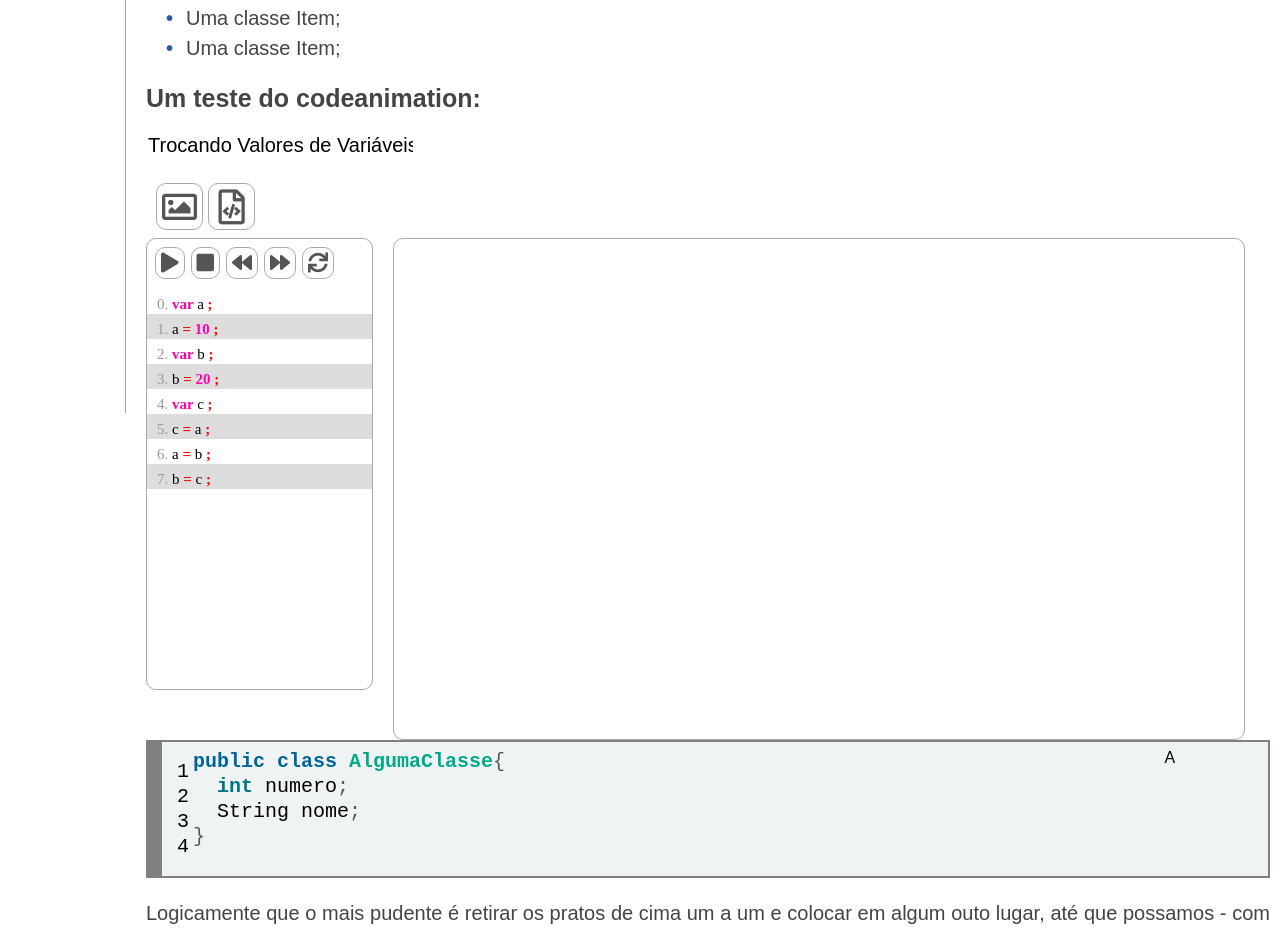
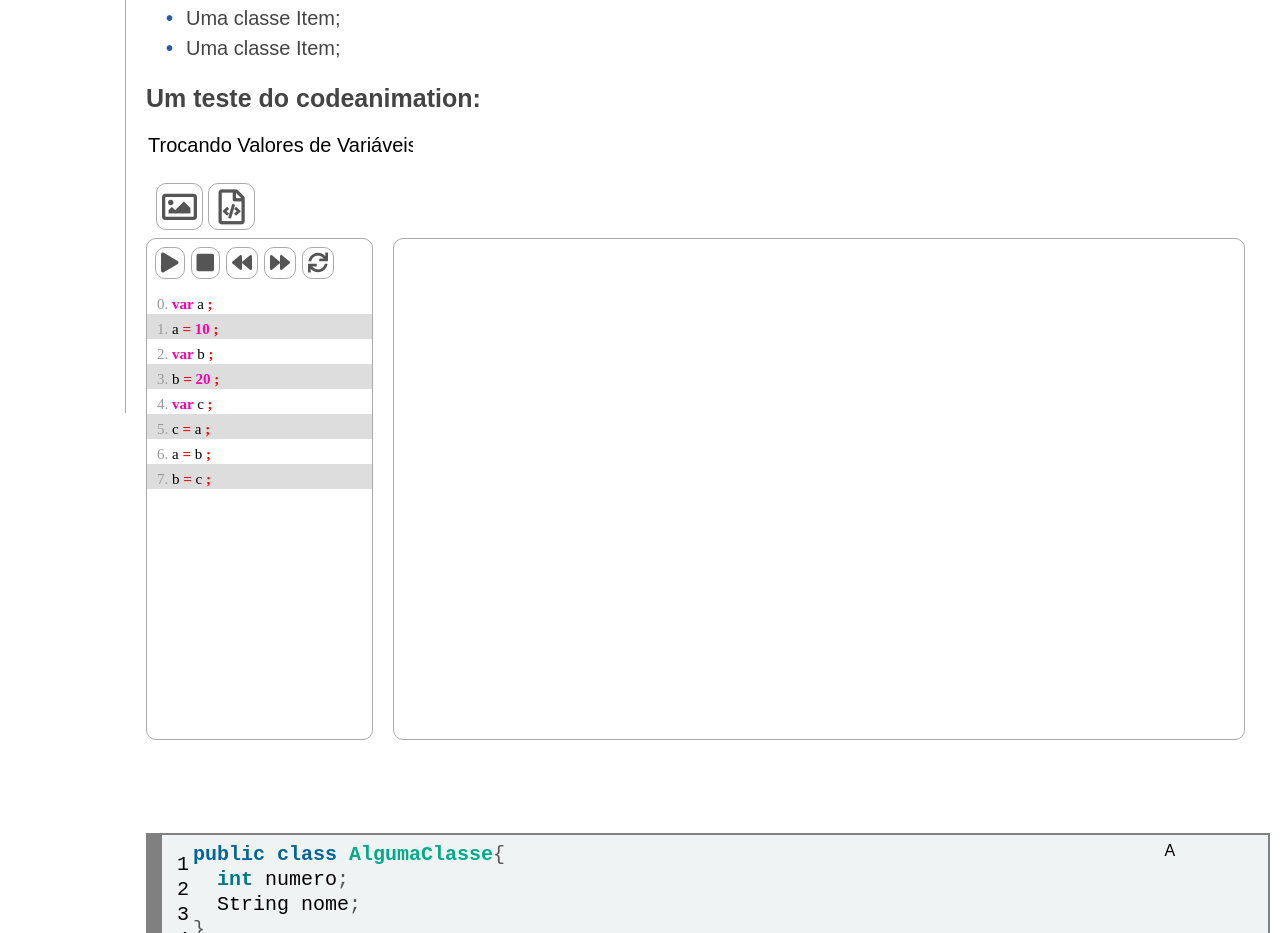
Before and after one commit to LuisAraujo/Estrutura-de-Dados-em-Java, a plain HTML site: page Pilha/index.html in a window 1280 px wide. Shown: the part 447-1380 px from the top of the page. Drawn offline with Linux system fonts and the light colour scheme.

Commit message:
update codeanimation

```diff
--- a/code-animation/Resource/style/style.css
+++ b/code-animation/Resource/style/style.css
@@ -2,11 +2,13 @@
 body{
 	font-family: Arial;
 }
+
 .code-animation-container{
 	width:100%;
 	display: block;
+	margin-bottom: 100px;
+}
 
-}
 .canvas{
 	border: solid 1px #aaa;
 	border-radius: 10px;
@@ -18,7 +20,6 @@ body{
 	border: solid 1px #aaa;
 	border-radius: 10px;
 	width: 20%;
-	height: 90%;
 	float:left;
 	overflow-y: scroll;
 }
@@ -51,8 +52,9 @@ body{
 
 .container-menu{
 	width: 100%;
-	height: 10%;
+	height: 40px;
 	padding: 5px;
+	margin-bottom: 10px;
 }
 
 
@@ -150,8 +152,5 @@ body{
 }
 
 .viwer-animation-code{
-	height: 500px;
 	width:100%;
-	margin-bottom: 100px;
-
 }
--- a/code-animation/codeanimation.js
+++ b/code-animation/codeanimation.js
@@ -1,19 +1,19 @@
 createCanvas = function(parent, id, w, h){
-		h = h!=undefined?h:300;
-		w = w!=undefined?w:700;
+		h = h!=undefined?parseInt(h):300;
+		w = w!=undefined?parseInt(w):700;
 
-		var element = '<div class="viwer-animation-code"><div class="title">';
+		var element = '<div class="viwer-animation-code" style="height:'+(h+100)+'"><div class="title">';
 
 		element += '<input id="titleproject'+id+'" type="text" value="Untitle"></input></div>'
 
-		element += '<div class="container-menu">'
+		element += '<div class="container-menu" >'
 
 		element += '<div title="exportar como img" class="bt"><i class="far fa-image"></i></div>'
 
 		element += '<div title="exportar codigo" class="bt"><i class="far fa-file-code"></i></div></div>'
 
 
-		element += '<div class="container-code" id="container-code'+id+'">'
+		element += '<div class="container-code" id="container-code'+id+'" style="height:'+h+'px">'
 		element += '<div class="container-mini-menu">'
 		element += '<div ref="'+id+'" class="mini-bt play-code"><i class="fas fa-play"></i></div>'
 
```
